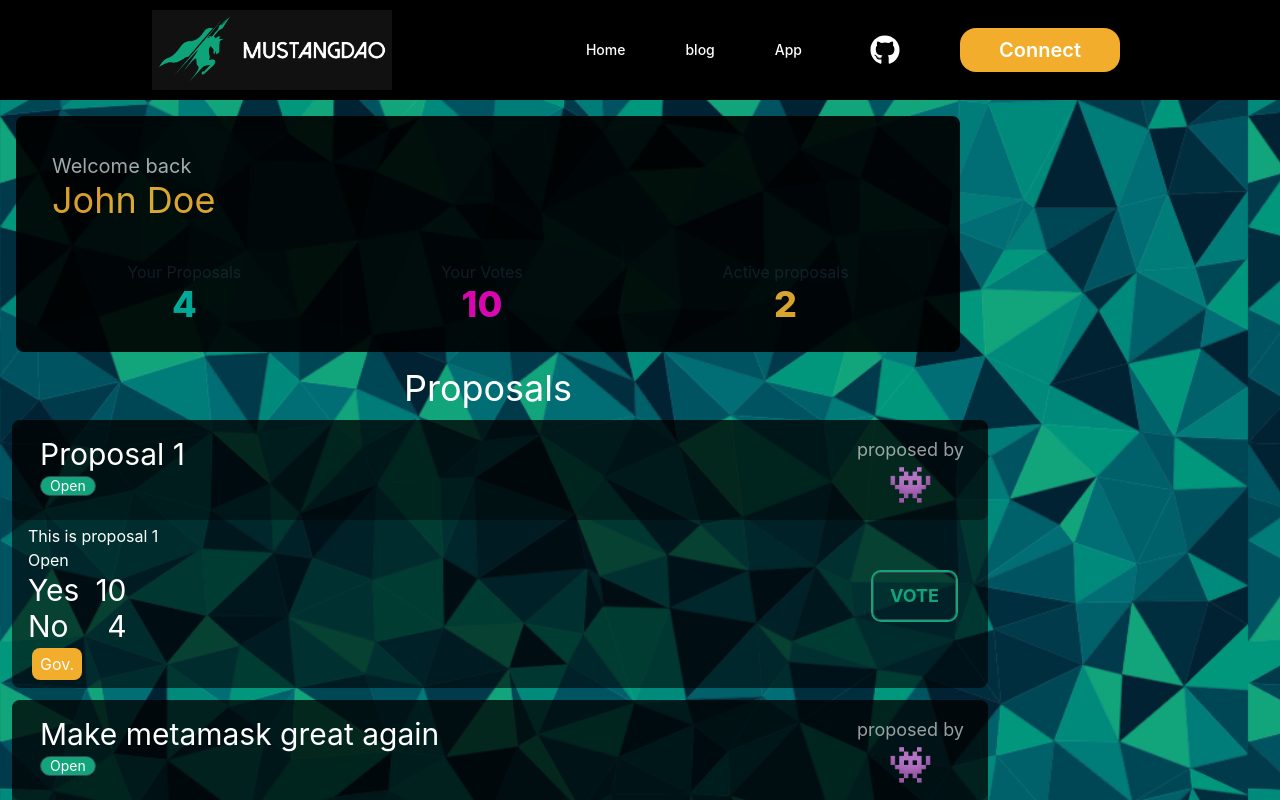
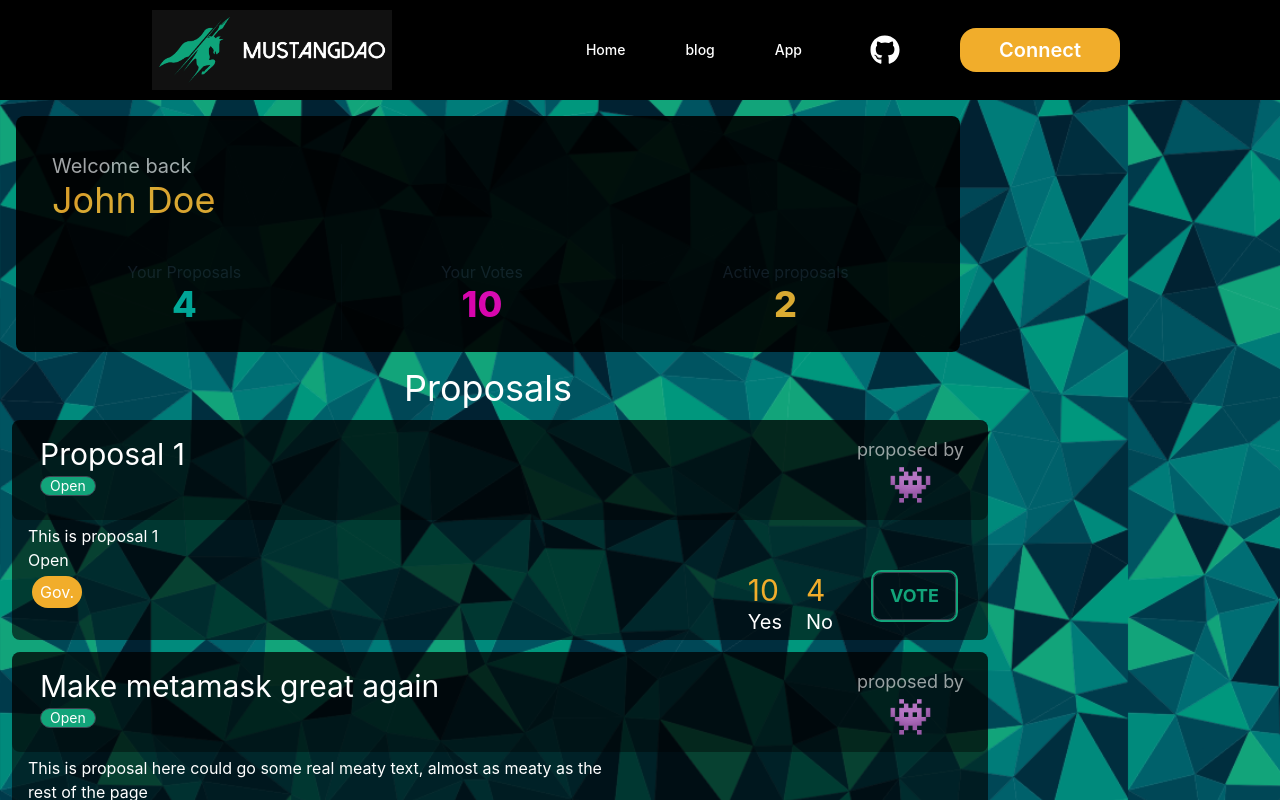
Before and after one commit to CalPolyBlockchain/MustangDAO, a React (Create React App) app in the folder dao-frontend/: page /app in a window 1280 px wide. Shown: the top 800 px of the page. Built offline with nearby package versions, Linux system fonts and the light colour scheme.

Commit message:
un-botch propostal vote placement

```diff
--- a/dao-frontend/src/components/Proposal.js
+++ b/dao-frontend/src/components/Proposal.js
@@ -28,28 +28,29 @@ export default function Proposal(proposal) {
                 </div>
             </div>
             <div className="px-4 py-1">
-                <p className="text-left">{proposal.description}</p>
+                <p className="text-left max-w-xl">{proposal.description}</p>
                 <p className="text-left">{proposal.status}</p>
                 <div className="flex flex-row justify-between gap-4">
                     {/*  Show vote totals and current proportions */}
                     <div>
                         <p className="text-left text-3xl text-white"> {proposal.total_votes}</p>
-                        {proposal.votes.map((vote,i) => {
-                            return (
-                                <div key={i} className="flex flex-row justify-between gap-4">
-                                    <p className="text-left text-3xl"> {vote.option}</p>
-                                    <p className="text-left text-3xl"> {vote.count}</p>
-                                </div>)
-                        })}
+
                         {/* <ProposalData/> */}
-                        <div className="flex flex-row justify-between gap-4 text-center">
+                        <div className="flex flex-row justify-between gap-2 text-center">
                             {proposal.tags.map((tag, i) => {
                                 return (
-                                    <div key={i} className={`px-2 py-1 m-1 rounded-lg bg-${tag.color}`}>{tag.name}</div>)
+                                    <div key={i} className={`px-2 py-1 m-1 rounded-full bg-${tag.color}`}>{tag.name}</div>)
                             })}
                         </div>
                     </div>
-                    <div>
+                    <div className="flex flex-row gap-6">
+                    {proposal.votes.map((vote,i) => {
+                            return (
+                                <div key={i} className="flex flex-col">
+                                    <p className="text-left text-3xl text-yellow1"> {vote.count}</p>
+                                    <p className="text-left text-xl"> {vote.option}</p>
+                                </div>)
+                        })}
                         <button onClick={vote} className="btn bg-transparent outline outline-2 outline-green1 text-lg font-bold text-green1  mx-4">Vote</button>
                     </div>
                     {/* INDICATE PROG TO QUORUM */}
```
